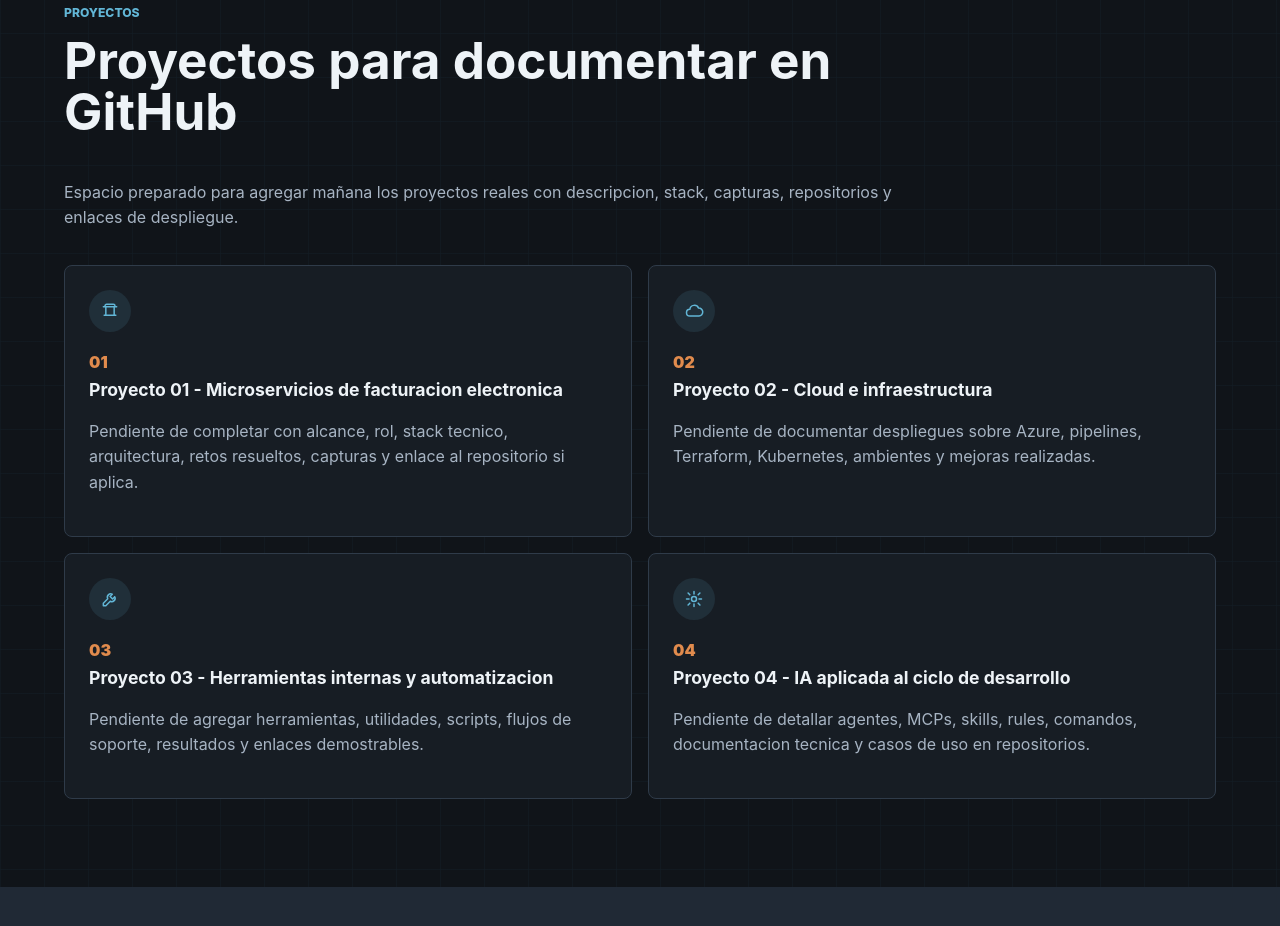
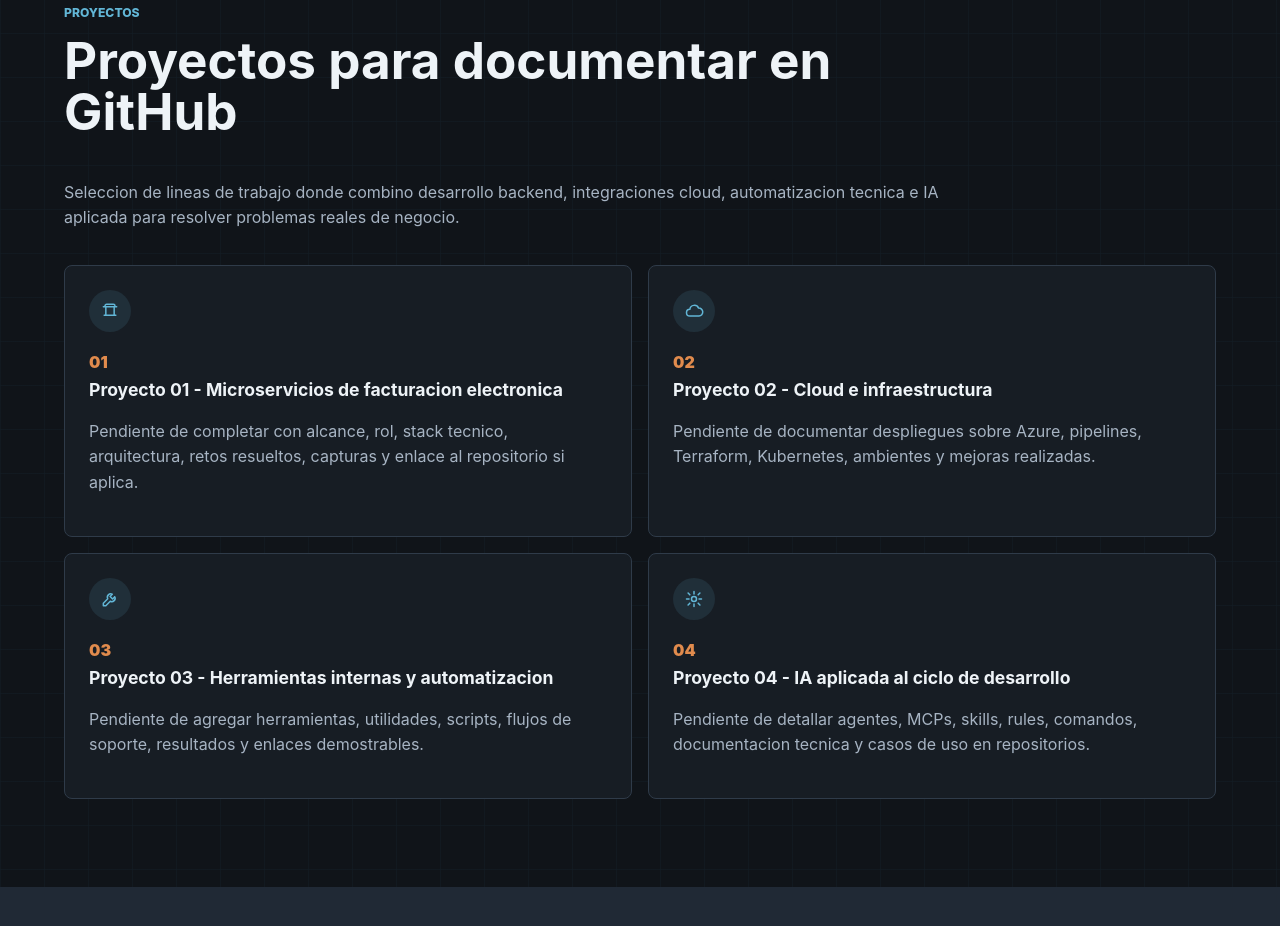
Before and after one commit to kenher822/kenher822.github.io, a plain HTML site: page index.html in a window 1280 px wide. Shown: the part 5423-6349 px from the top of the page. Drawn offline with Linux system fonts and the light colour scheme.

Commit message:
Refine projects section copy

```diff
--- a/index.html
+++ b/index.html
@@ -397,8 +397,8 @@
           <p class="section-kicker">Proyectos</p>
           <h2>Proyectos para documentar en GitHub</h2>
           <p>
-            Espacio preparado para agregar mañana los proyectos reales con descripcion, stack,
-            capturas, repositorios y enlaces de despliegue.
+            Seleccion de lineas de trabajo donde combino desarrollo backend, integraciones cloud,
+            automatizacion tecnica e IA aplicada para resolver problemas reales de negocio.
           </p>
         </div>
         <div class="project-grid">
```
